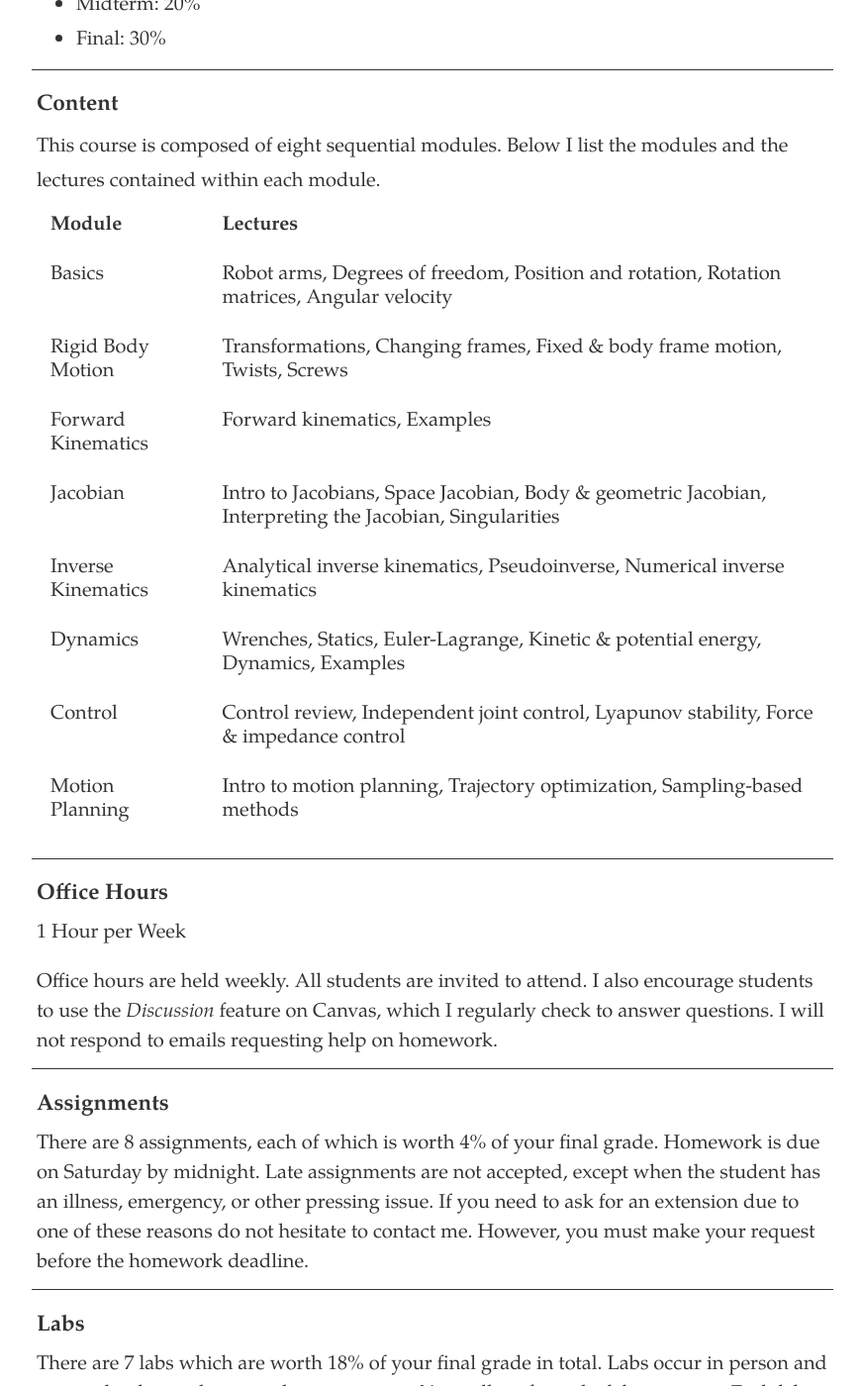
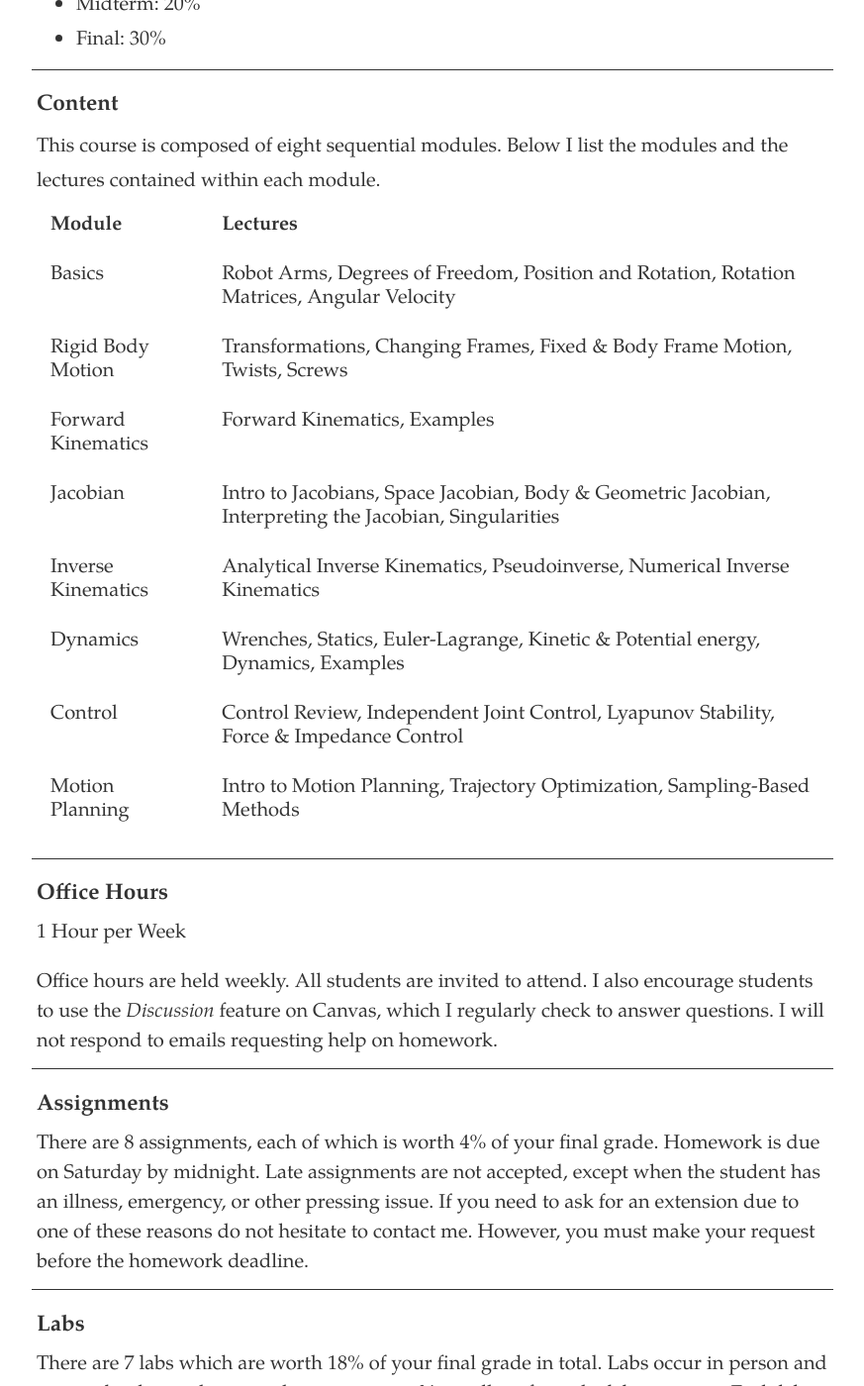
Before and after one commit to dylan-losey/dylan-losey.github.io, a Jekyll site: the page built from me4524.html, in a window 1280 px wide and 1400 px high, scrolled down 1760 px. Shown: the whole window at 99% size, without its empty margins (203-1076 px from the left). Built offline with Jekyll 4.4.1, drawn with Linux system fonts in a browser that asks for light colours; nearby versions of some CDN libraries.

Commit message:
teaching

```diff
--- a/me4524.html
+++ b/me4524.html
@@ -137,35 +137,35 @@ tags: me4524
     </tr>
     <tr>
       <td>Basics</td>
-      <td>Robot arms, Degrees of freedom, Position and rotation, Rotation matrices, Angular velocity</td>
+      <td>Robot Arms, Degrees of Freedom, Position and Rotation, Rotation Matrices, Angular Velocity</td>
     </tr>
     <tr>
       <td>Rigid Body Motion</td>
-      <td>Transformations, Changing frames, Fixed & body frame motion, Twists, Screws</td>
+      <td>Transformations, Changing Frames, Fixed & Body Frame Motion, Twists, Screws</td>
     </tr>
     <tr>
       <td>Forward Kinematics</td>
-      <td>Forward kinematics, Examples</td>
+      <td>Forward Kinematics, Examples</td>
     </tr>
     <tr>
       <td>Jacobian</td>
-      <td>Intro to Jacobians, Space Jacobian, Body & geometric Jacobian, Interpreting the Jacobian, Singularities</td>
+      <td>Intro to Jacobians, Space Jacobian, Body & Geometric Jacobian, Interpreting the Jacobian, Singularities</td>
     </tr>
     <tr>
       <td>Inverse Kinematics</td>
-      <td>Analytical inverse kinematics, Pseudoinverse, Numerical inverse kinematics</td>
+      <td>Analytical Inverse Kinematics, Pseudoinverse, Numerical Inverse Kinematics</td>
     </tr>
     <tr>
       <td>Dynamics</td>
-      <td>Wrenches, Statics, Euler-Lagrange, Kinetic & potential energy, Dynamics, Examples</td>
+      <td>Wrenches, Statics, Euler-Lagrange, Kinetic & Potential energy, Dynamics, Examples</td>
     </tr>
     <tr>
       <td>Control</td>
-      <td>Control review, Independent joint control, Lyapunov stability, Force & impedance control</td>
+      <td>Control Review, Independent Joint Control, Lyapunov Stability, Force & Impedance Control</td>
     </tr>
     <tr>
       <td>Motion Planning</td>
-      <td>Intro to motion planning, Trajectory optimization, Sampling-based methods</td>
+      <td>Intro to Motion Planning, Trajectory Optimization, Sampling-Based Methods</td>
     </tr>
   </table>
 </div>
```
